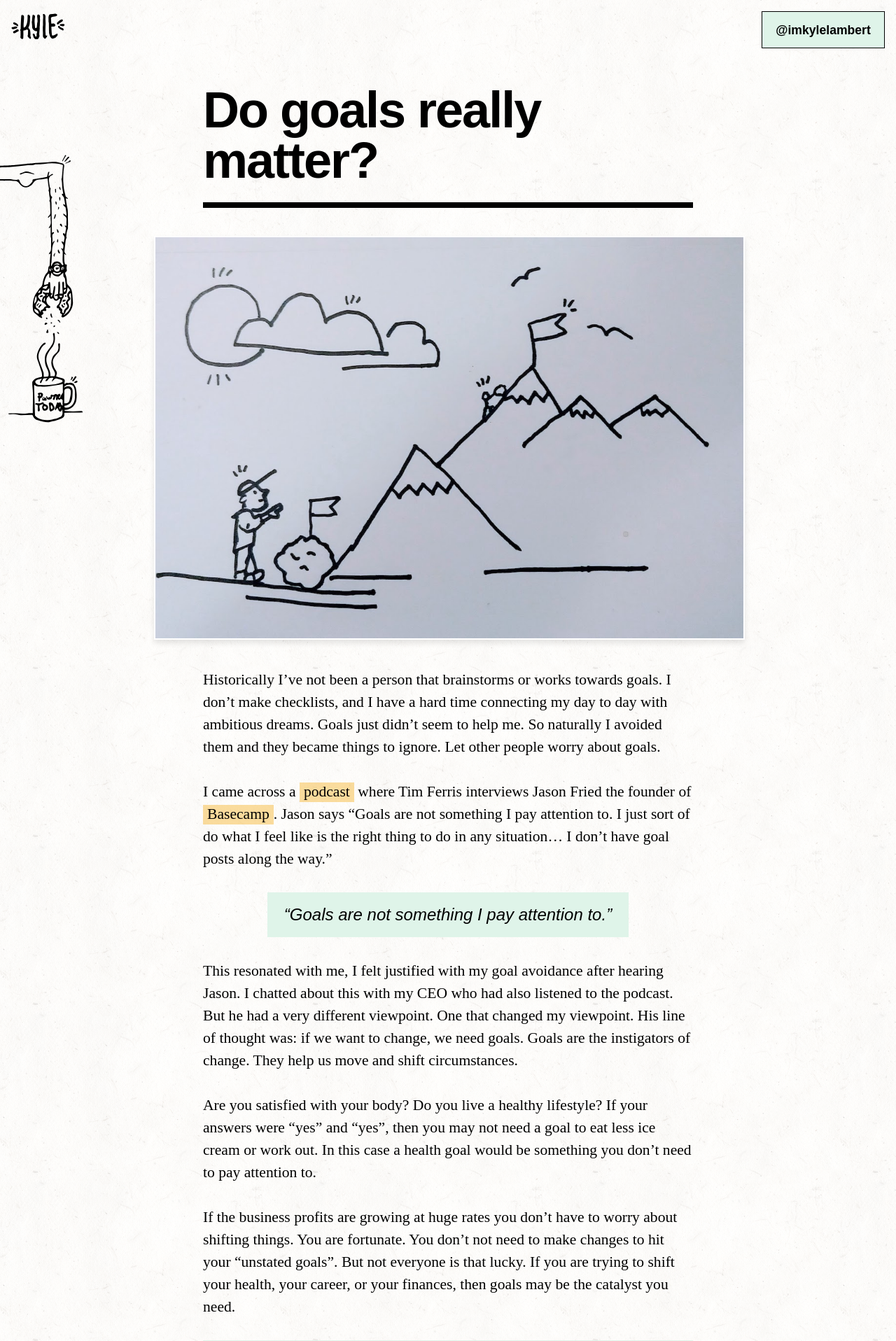
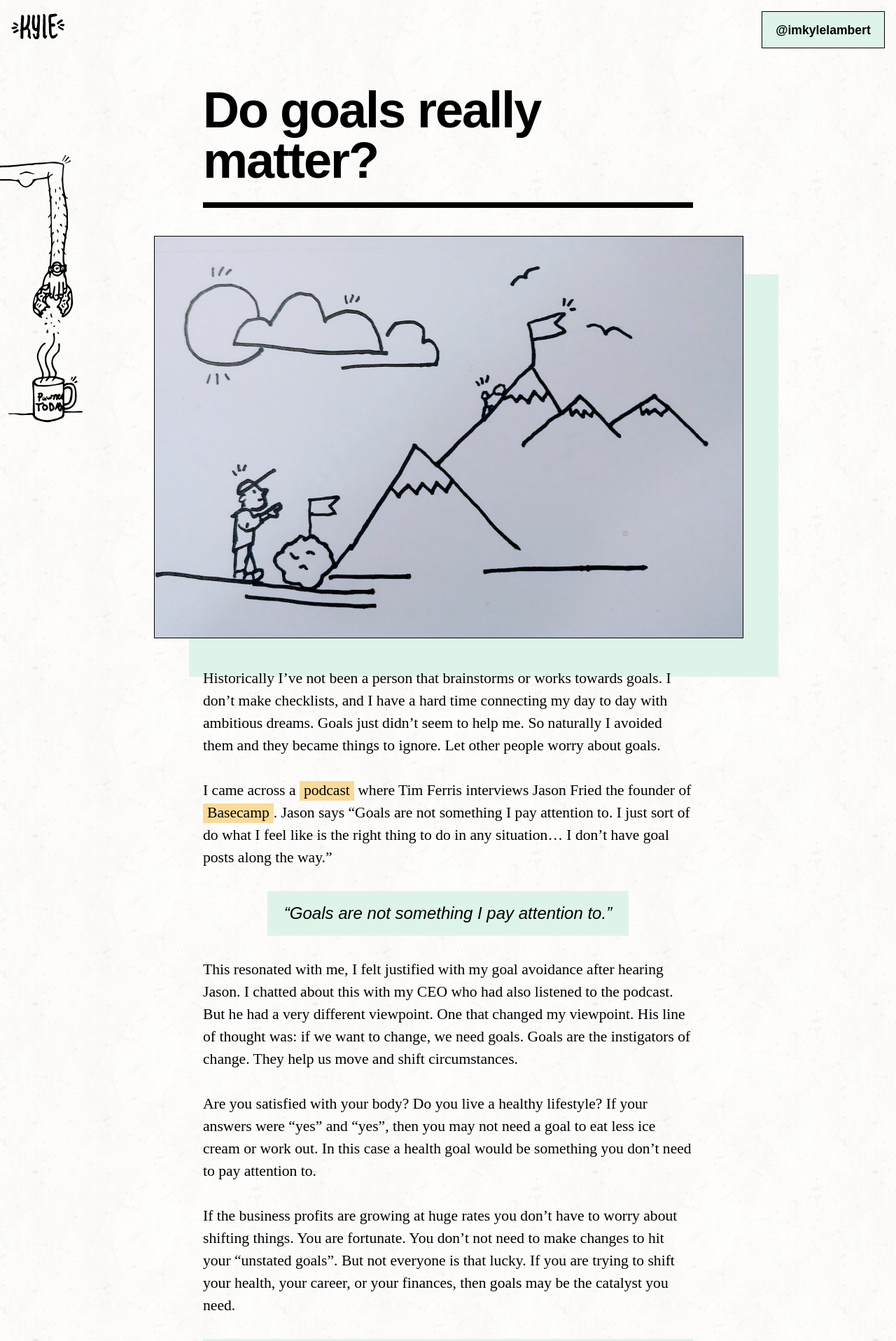
Before and after one commit to kslambert/imkylelambert, a Jekyll site: the page built from _posts/2018-12-29-do-goals-matter.markdown, in a window 1280 px wide. Shown: the top 1916 px of the page at 70% size. Built offline with Jekyll 4.4.1, drawn with Linux system fonts in a browser that asks for light colours; some web fonts are replaced.

Commit message:
Re-style images

```diff
--- a/_sass/_styles.scss
+++ b/_sass/_styles.scss
@@ -51,11 +51,12 @@ nav {
     margin-top: 1rem;
     width: 100%;
     border: 2px solid #fff;
-    box-shadow: 0px 5px 8px rgba(0,0,0,.1);
+    border: 1px solid #000;
 
     @media only screen and (min-width: 800px) {
       width: 120%;
       margin-left: -10%;
+      box-shadow: 50px 55px 0px rgba(223, 244, 233, 1);
     }
   }
 
```
